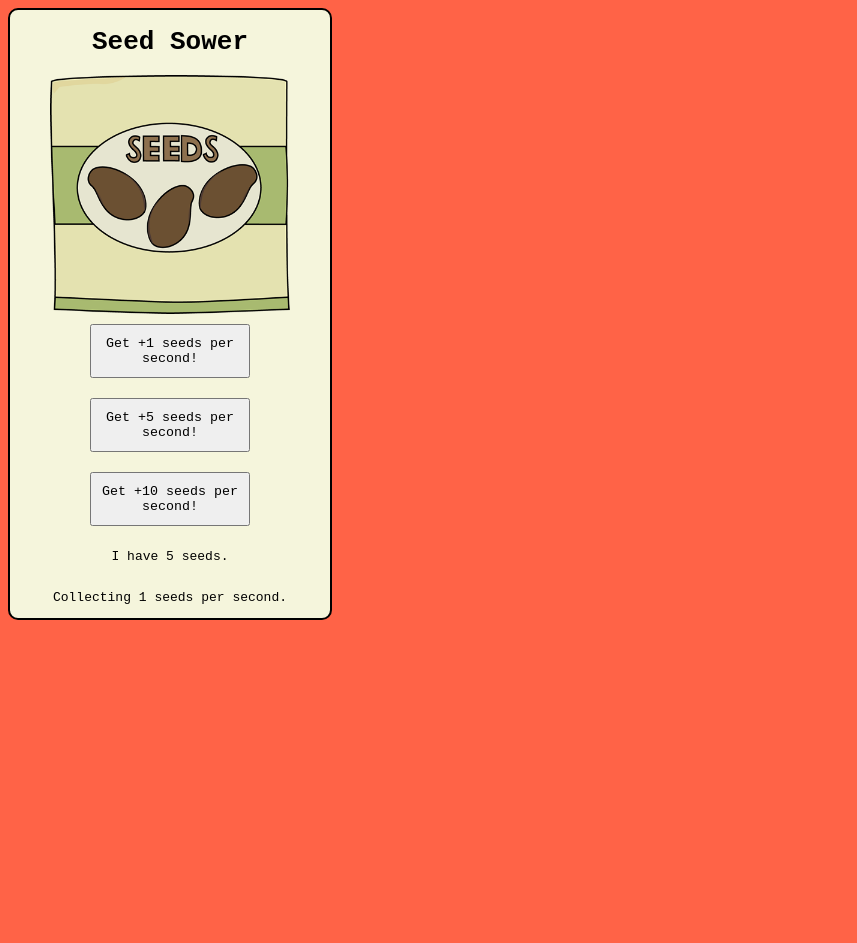
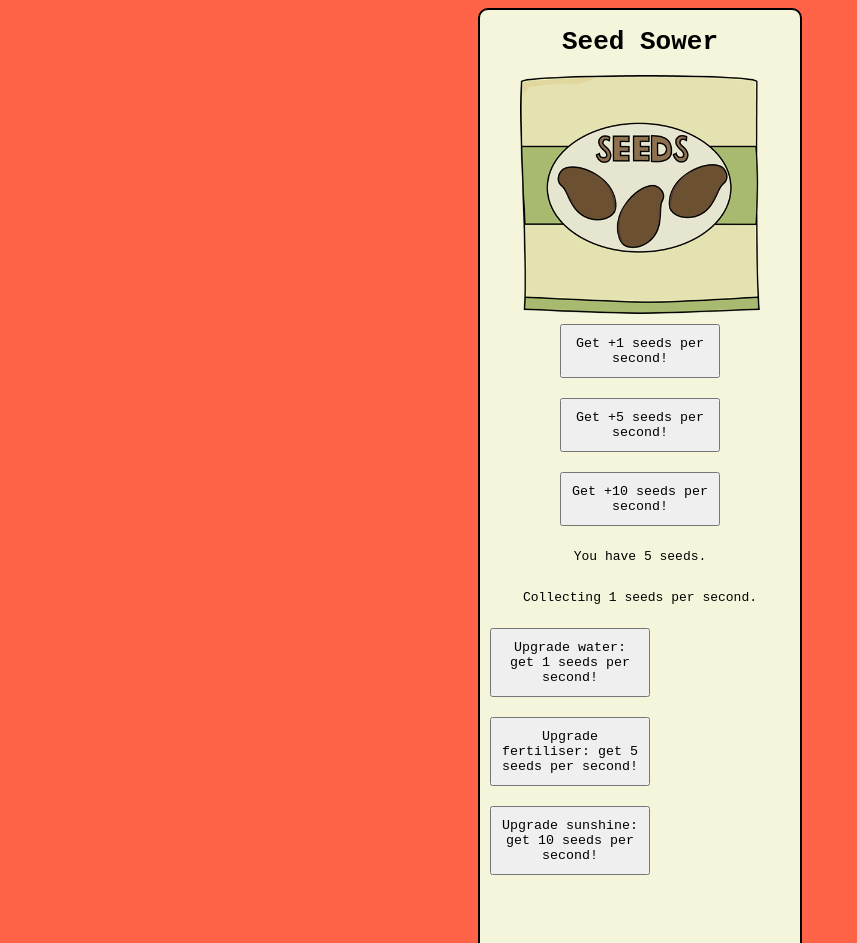
Before and after one commit to sarah6406/react-cookie-clicker, a React (Vite) app: page / in a window 1280 px wide. Shown: the top 943 px of the page, without its empty margins (0-857 px from the left). Before the commit the page ends 800 px from the top, so only its background shows below. Built offline with nearby package versions, Linux system fonts and the light colour scheme.

Commit message:
committing before all goes wrong

```diff
--- a/src/App.jsx
+++ b/src/App.jsx
@@ -1,75 +1,13 @@
-import { useState, useEffect } from "react";
+// import { useState, useEffect } from "react";
 import "./app.css";
-
+import Container from "./components/Container";
+import UpgradesArray from "./components/UpgradesArray";
 
 export default function App() {
-  const [seeds, setSeeds] = useState(0);
-
-  const [seedsPerSec, setSeedsPerSec] = useState(1);
-
-  useEffect(() => {
-    // a timer to be created when the page loads to increase cookies by cps every second
-    const myInterval = setInterval(() => {
-      upgrade();
-    }, 1000 / seedsPerSec);
-
-    // function to clean up my timer when I rerun the useEffect
-    return () => {
-      clearInterval(myInterval);
-    };
-  }, [seedsPerSec]);
-
-  function upgrade() {
-
-    setSeeds((currentSeeds) => {
-      return currentSeeds + 1;
-    });
-  }
-
-  function oneSeeds() {
-    setSeedsPerSec(seedsPerSec + 1);
-    setSeeds((currentSeeds) => {
-      return currentSeeds - 1;
-    });
-  }
-
-  // function buyUpgrade() {
-  //   setCookiesPerSec(cookiesPerSec + 1);
-  // }
-  function fiveSeeds() {
-    setSeedsPerSec(seedsPerSec + 5);
-    setSeeds((currentSeeds) => {
-      return currentSeeds - 5;
-    });
-  }
-
-  function tenSeeds() {
-    setSeedsPerSec(seedsPerSec + 10);
-    setSeeds((currentSeeds) => {
-      return currentSeeds - 10;
-    });
-  }
-
-  // function thousandCookies() {
-  //   setCookiesPerSec(cookiesPerSec + 1000);
-  //   setCookies((currentCookies) => {
-  //     return currentCookies - 1000;
-  //   });
-  // }
   return (
-    <div id="container">
-      <h1>Seed Sower</h1>
-      <img className="shake" onClick={oneSeeds}src="./src/seed-packet.png" alt="seed packet" />
-      <button onClick={oneSeeds}>Get +1 seeds per second!</button>
-      {/* <button onClick={buyUpgrade}>Get +1 cookies per second!</button> */}
-      <button onClick={fiveSeeds}>Get +5 seeds per second!</button>
-      <button onClick={tenSeeds}>Get +10 seeds per second!</button>
-      {/* <button onClick={thousandCookies}>Get +1000 cookies per second!</button> */}
-
-      {/* image onclick... */}
-      {/* <img onClick={}  src="" alt="" />  */}
-      <p>I have {seeds} seeds.</p>
-      <p>Collecting {seedsPerSec} seeds per second.</p>
-    </div>
+    <>
+      <Container />
+      <UpgradesArray />
+    </>
   );
 }
--- a/src/app.css
+++ b/src/app.css
@@ -2,7 +2,7 @@ body {
     font-family: monospace;
     background-color: tomato;
 }
-#container {
+/* #container {
     display: flex;
     flex-direction: column;
     border: 2px solid black;
@@ -11,7 +11,8 @@ body {
     width: 20rem;
     align-items: center;
     background-color: beige;
-}
+    margin: auto;
+} */
 
 button {
     width: 10rem;
@@ -24,13 +25,13 @@ img {
     width: 15rem;
 
     &:active {
-        animation: vibrate 0.1s infinite;
+        animation: vibrate 0.05s infinite;
       }
 }
 
 @keyframes vibrate {
-    50% { transform: rotate(1deg) translateX(1px); }
-    100% { transform: rotate(-1deg) translateX(-1px); }
+    50% { transform: rotate(1deg) translateX(3px); }
+    100% { transform: rotate(-1deg) translateX(-3px); }
   }
 /* .shake {
     animation: shake 0.5s;
--- /dev/null
+++ b/src/components/Container.jsx
@@ -0,0 +1,98 @@
+import { useState, useEffect } from "react";
+import "./container.css";
+import { Upgrades } from "./Upgrades";
+import UpgradesArray from "./UpgradesArray";
+
+export default function Container() {
+  const [seeds, setSeeds] = useState(0);
+  const [seedsPerSec, setSeedsPerSec] = useState(1);
+
+  useEffect(() => {
+    // a timer to be created when the page loads to increase cookies by cps every second
+    const myInterval = setInterval(() => {
+      upgrade();
+    }, 1000 / seedsPerSec);
+
+    // function to clean up my timer when I rerun the useEffect
+    return () => {
+      clearInterval(myInterval);
+    };
+  }, [seedsPerSec]);
+
+  function upgrade() {
+    setSeeds((currentSeeds) => {
+      return currentSeeds + 1;
+    });
+  }
+
+  function upgradeItems() {
+    return (
+      <div>
+        {Upgrades.map((item) => {
+          return (
+            <button key={item.id} id="upgradeButton">
+              Upgrade {item.name}: get {item.increment} seeds per second!
+            </button>
+          );
+        })}
+      </div>
+    );
+  }
+
+
+  function oneSeed() {
+    setSeedsPerSec(seedsPerSec + 1);
+    setSeeds((currentSeeds) => {
+      return currentSeeds - 1;
+    });
+    // buyUpgrade();
+  }
+
+//   function buyUpgrade({Upgrades}) {
+//     setSeedsPerSec(seedsPerSec + {cost});
+//   }
+
+
+
+  function fiveSeeds() {
+    setSeedsPerSec(seedsPerSec + 5);
+    setSeeds((currentSeeds) => {
+      return currentSeeds - 5;
+    });
+  }
+
+  function tenSeeds() {
+    setSeedsPerSec(seedsPerSec + 10);
+    setSeeds((currentSeeds) => {
+      return currentSeeds - 10;
+    });
+  }
+  return (
+    <div id="container">
+      <h1>Seed Sower</h1>
+      <img
+        className="shake"
+        onClick={oneSeed}
+        src="./src/seed-packet.png"
+        alt="seed packet"
+      />
+      <button onClick={upgradeItems}>Get +1 seeds per second!</button>
+      {/* <button onClick={buyUpgrade}>Get +1 cookies per second!</button> */}
+      <button onClick={fiveSeeds}>Get +5 seeds per second!</button>
+      <button onClick={tenSeeds}>Get +10 seeds per second!</button>
+      {/* <UpgradesArray /> */}
+
+      {/* <button onClick={thousandCookies}>Get +1000 cookies per second!</button> */}
+
+      {/* image onclick... */}
+      {/* <img onClick={}  src="" alt="" />  */}
+      <p>You have {seeds} seeds.</p>
+      <p>Collecting {seedsPerSec} seeds per second.</p>
+      <UpgradesArray />
+      <br />
+      <br />
+      <br />
+      <p>Lovingly made... </p>
+    </div>
+  );
+}
--- /dev/null
+++ b/src/components/Upgrades.js
@@ -0,0 +1,20 @@
+export const Upgrades = [
+  {
+    id: 1,
+    name: "water",
+    cost: 1,
+    increment: 1,
+  },
+  {
+    id: 2,
+    name: "fertiliser",
+    cost: 5,
+    increment: 5,
+  },
+  {
+    id: 3,
+    name: "sunshine",
+    cost: 10,
+    increment: 10,
+  },
+];
--- /dev/null
+++ b/src/components/UpgradesArray.jsx
@@ -0,0 +1,33 @@
+// // jsx map function thing
+import { Upgrades } from "./Upgrades";
+
+// // export default function UpgradesArray({ items, upgradeItem }) {
+// //   return (
+// //     // <Container />
+// //     <div>
+// //       {items.map((item) => {
+// //         return (
+// //           <div key={item.id}>
+// //             <button id="upgradeButton">Upgrade {item.cost}</button>
+// //           </div>
+// //         );
+// //       ))}
+// //       }
+// //     </div>
+// //   );
+// // }
+
+export default function UpgradesArray() {
+
+  return (
+    <div>
+      {Upgrades.map((item) => {
+        return (
+          <button key={item.id} id="upgradeButton">
+            Upgrade {item.name}: get {item.increment} seeds per second!
+          </button>
+        );
+      })}
+    </div>
+  );
+}
--- /dev/null
+++ b/src/components/container.css
@@ -0,0 +1,11 @@
+#container {
+    display: flex;
+    flex-direction: column;
+    border: 2px solid black;
+    border-radius: 10px;
+    justify-content: center;
+    width: 20rem;
+    align-items: center;
+    background-color: beige;
+    margin: auto;
+}
```
Also changed, not shown: oldApp.jsx/App.jsx (added, +85 -0 lines).
